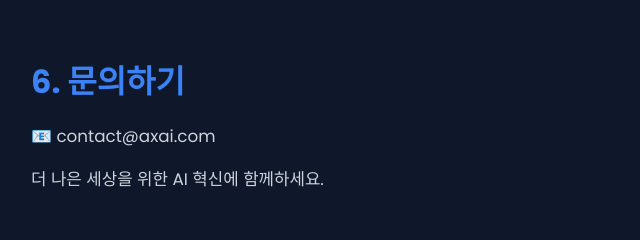
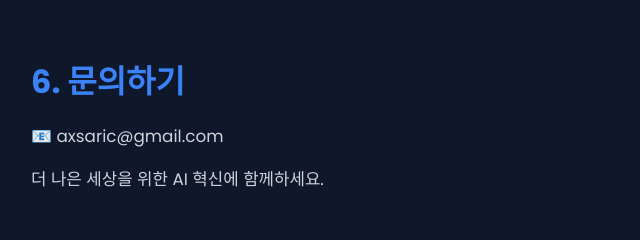
Before and after one commit to humanitytools/axsaric.github.io, a plain HTML site: page index.html in a window 1280 px wide. Shown: the part 4840-5080 px from the top of the page, 97-737 px from the left. Drawn offline with Linux system fonts and the light colour scheme.

Commit message:
index.html

```diff
--- a/index.html
+++ b/index.html
@@ -206,7 +206,7 @@
 
   <section id="contact" class="content">
     <h3>6. 문의하기</h3>
-    <p>📧 contact@axai.com</p>
+    <p>📧 axsaric@gmail.com </p>
     <p>더 나은 세상을 위한 AI 혁신에 함께하세요.</p>
   </section>
 
```
